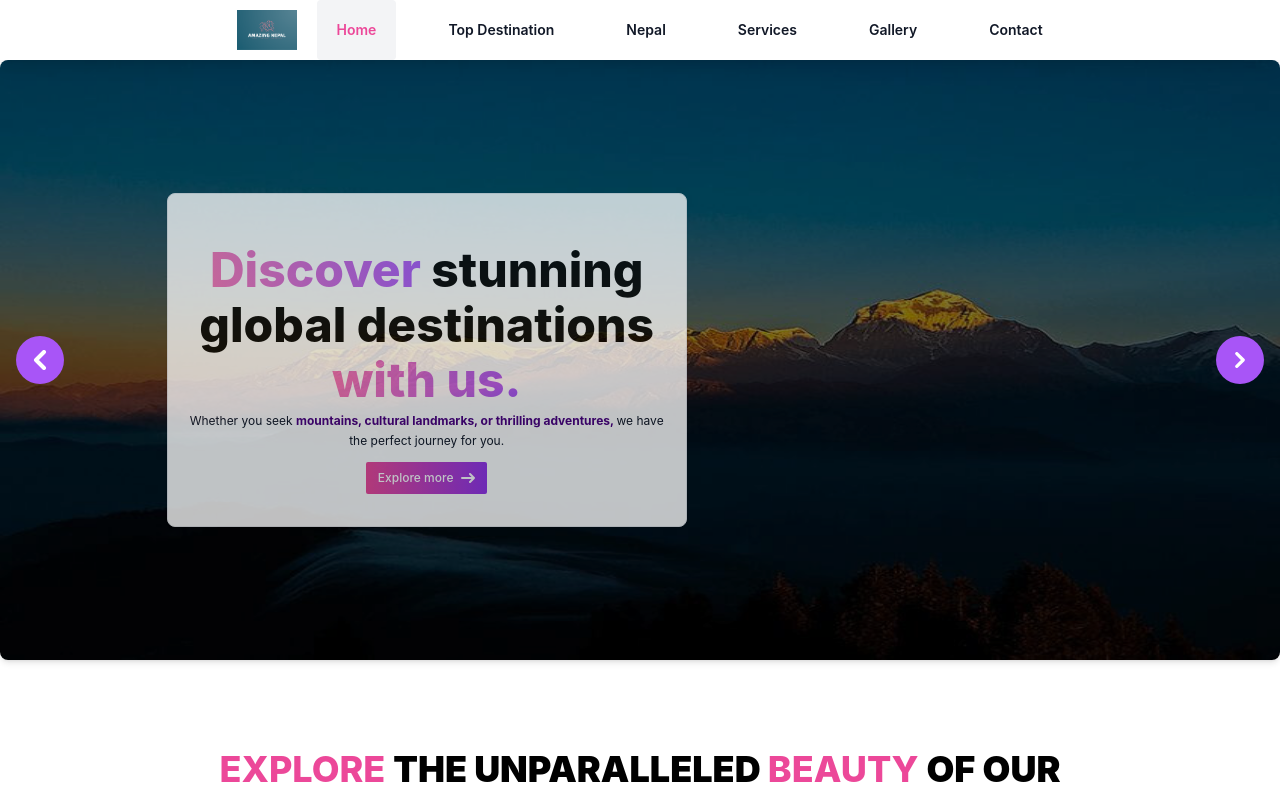
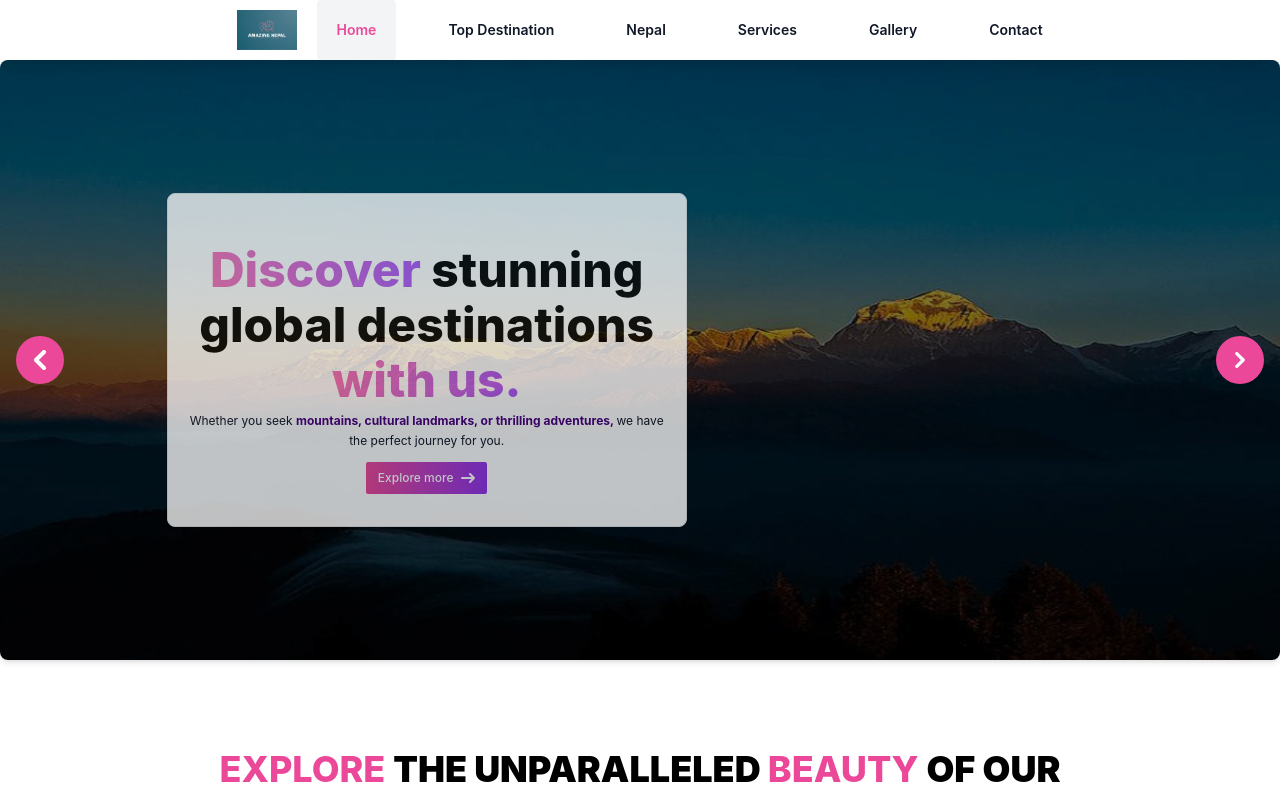
Before and after one commit to parashe/amazingnepal, a React (Create React App) app: page / in a window 1280 px wide. Shown: the top 800 px of the page. Built offline with nearby package versions, Linux system fonts and the light colour scheme.

Commit message:
added changes

```diff
--- a/src/Components/UI/Carousel/carousel.tsx
+++ b/src/Components/UI/Carousel/carousel.tsx
@@ -1,5 +1,6 @@
 import React, { useState } from "react";
 import { Button } from "../../atoms";
+import { Link } from "react-router-dom";
 
 interface CarouselProps {
   slides: string[];
@@ -23,8 +24,9 @@ const CarouselLayout: React.FC<CarouselProps> = ({ slides }) => {
   return (
     <div className="relative w-full  ">
       <div
-        className="relative w-full  h-[275px] lg:h-full lg:max-h-[700px] "
+        className="relative w-full  h-[275px] lg:h-full lg:max-h-[700px]  transition duration-500"
         data-carousel="static"
+        data-carousel-auto="true"
       >
         {slides.map((slide, index) => (
           <div
@@ -48,7 +50,7 @@ const CarouselLayout: React.FC<CarouselProps> = ({ slides }) => {
           data-carousel-prev
           onClick={prevSlide}
         >
-          <span className="inline-flex items-center justify-center  lg:w-12 lg:h-12 w-10 h-10 rounded-full bg-ui-purple dark:bg-gray-800/30 group-hover:bg-white/50 dark:group-hover:bg-gray-800/60 group-focus:ring-4 group-focus:ring-white dark:group-focus:ring-gray-800/70 group-focus:outline-none">
+          <span className="inline-flex items-center justify-center  lg:w-12 lg:h-12 w-10 h-10 rounded-full bg-pink-500 dark:bg-gray-800/30 group-hover:bg-pink-600 dark:group-hover:bg-pink-600 group-focus:ring-4 group-focus:ring-white dark:group-focus:ring-gray-800/70 group-focus:outline-none">
             <svg
               className="lg:w-5 lg:h-5 w-4 h-4 text-white dark:text-gray-800 rtl:rotate-180"
               aria-hidden="true"
@@ -75,7 +77,7 @@ const CarouselLayout: React.FC<CarouselProps> = ({ slides }) => {
           data-carousel-next
           onClick={nextSlide}
         >
-          <span className="inline-flex  lg:w-12 lg:h-12 items-center justify-center w-10 h-10 rounded-full bg-ui-purple dark:bg-gray-800/30 group-hover:bg-white/50 dark:group-hover:bg-gray-800/60 group-focus:ring-4 group-focus:ring-white dark:group-focus:ring-gray-800/70 group-focus:outline-none">
+          <span className="inline-flex  lg:w-12 lg:h-12 items-center justify-center w-10 h-10 rounded-full bg-pink-500 dark:bg-gray-800/30 group-hover:bg-pink-600 dark:group-hover:bg-pink-600 group-focus:ring-4 group-focus:ring-white dark:group-focus:ring-gray-800/70 group-focus:outline-none">
             <svg
               className="w-4 h-4 text-white dark:text-gray-800 rtl:rotate-180"
               aria-hidden="true"
@@ -132,6 +134,7 @@ const CarouselCard = () => {
             we have the perfect journey for you.
           </span>
         </p>
+        <Link to="/destination">
         <Button
           onClick={() => {}}
           className="px-3 py-2 text-xs font-medium bg-gradient-to-r from-pink-500 to-purple-600 text-white rounded-sm hover:from-purple-600 hover:to-pink-500"
@@ -153,6 +156,7 @@ const CarouselCard = () => {
             />
           </svg>
         </Button>
+        </Link>
       </div>
     </>
   );
```
